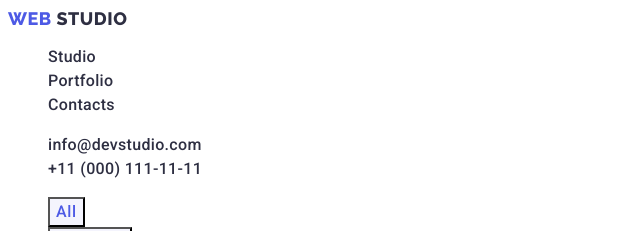
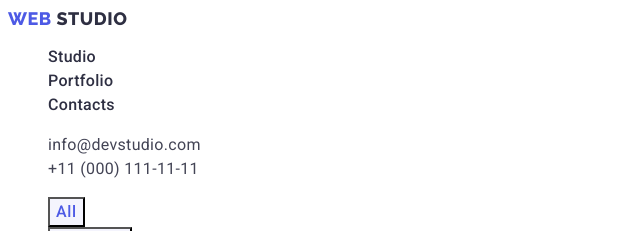
Before and after one commit to Alexandr-sit/goit-markup-hw-02, a plain HTML site: page portfolio.html in a window 1280 px wide. Shown: the top 231 px of the page, without its empty margins (0-640 px from the left). Drawn offline with Linux system fonts and the light colour scheme.

Commit message:
виправив помилку у списку контактної інформаціІ

```diff
--- a/portfolio.html
+++ b/portfolio.html
@@ -26,8 +26,8 @@
       </nav>
       <address class="contacts">
         <ul class="list">
-          <li><a class="menu-link link" href="mailto:info@devstudio.com">info@devstudio.com</a></li>
-          <li><a class="menu-link link" href="tel:+110001111111">+11 (000) 111-11-11</a></li>
+          <li><a class="contact-mail link" href="mailto:info@devstudio.com">info@devstudio.com</a></li>
+          <li><a class="contact-phone-number link" href="tel:+110001111111">+11 (000) 111-11-11</a></li>
         </ul>
       </address>
     </header>
```
